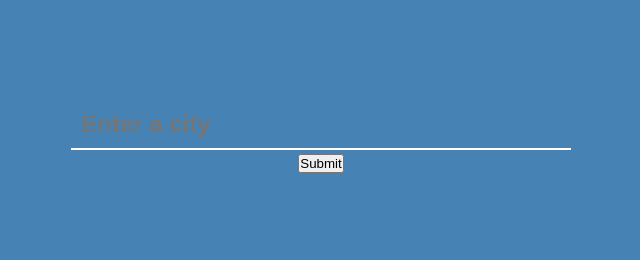
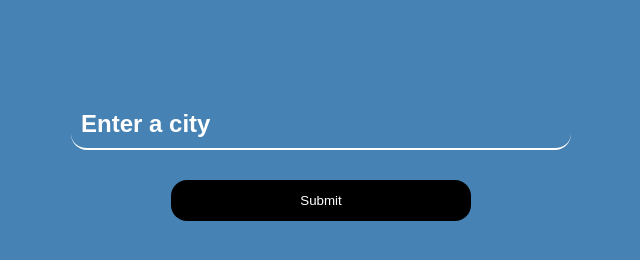
Before and after one commit to Mahendra14/Weather-App-With-Proxy-Server, a plain HTML site: page public/index.html in a window 1280 px wide. Shown: the whole page, without its empty margins (319-959 px from the left). Drawn offline with Linux system fonts and the light colour scheme.

Commit message:
added button css

```diff
--- a/public/style.css
+++ b/public/style.css
@@ -25,6 +25,7 @@ input{
     padding: 10px;
     border: none;
     border-bottom: 2px solid #fff;
+    border-radius: 1rem;
     background-color: transparent;
     font-size: 1.5rem;
     font-weight: bold;
@@ -36,3 +37,25 @@ input{
 input:focus{
     outline: none;
 }
+
+input::placeholder {
+    color: #fff;
+  }
+
+
+  button{
+      color: #fff;
+      background-color: black;
+      border: none;
+      margin-top: 30px;
+      padding: 13px;
+      width: 300px;
+      border-radius: 1rem;
+
+  }
+
+  button:hover{
+      background-color: #fff;
+      color: black;
+      cursor: pointer;
+  }
```
